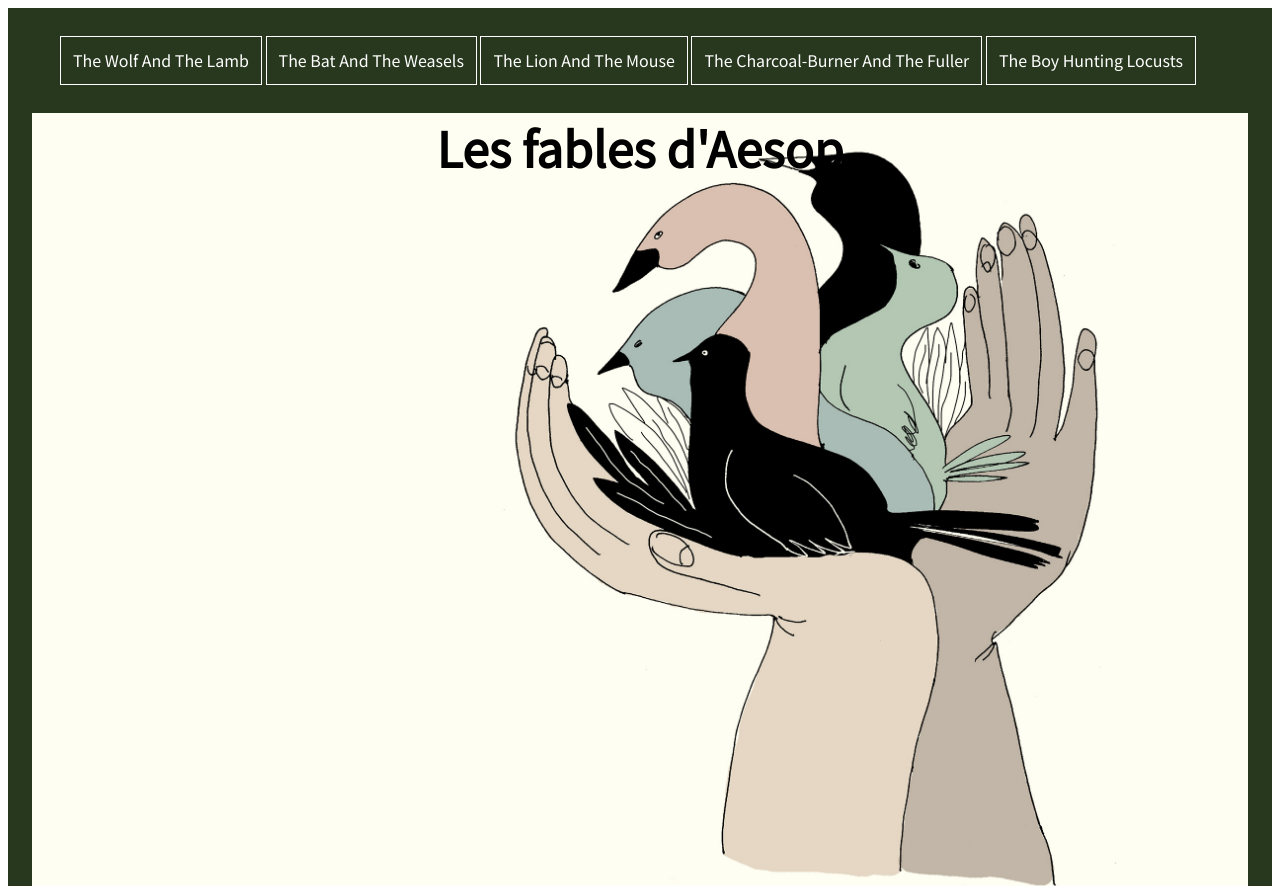
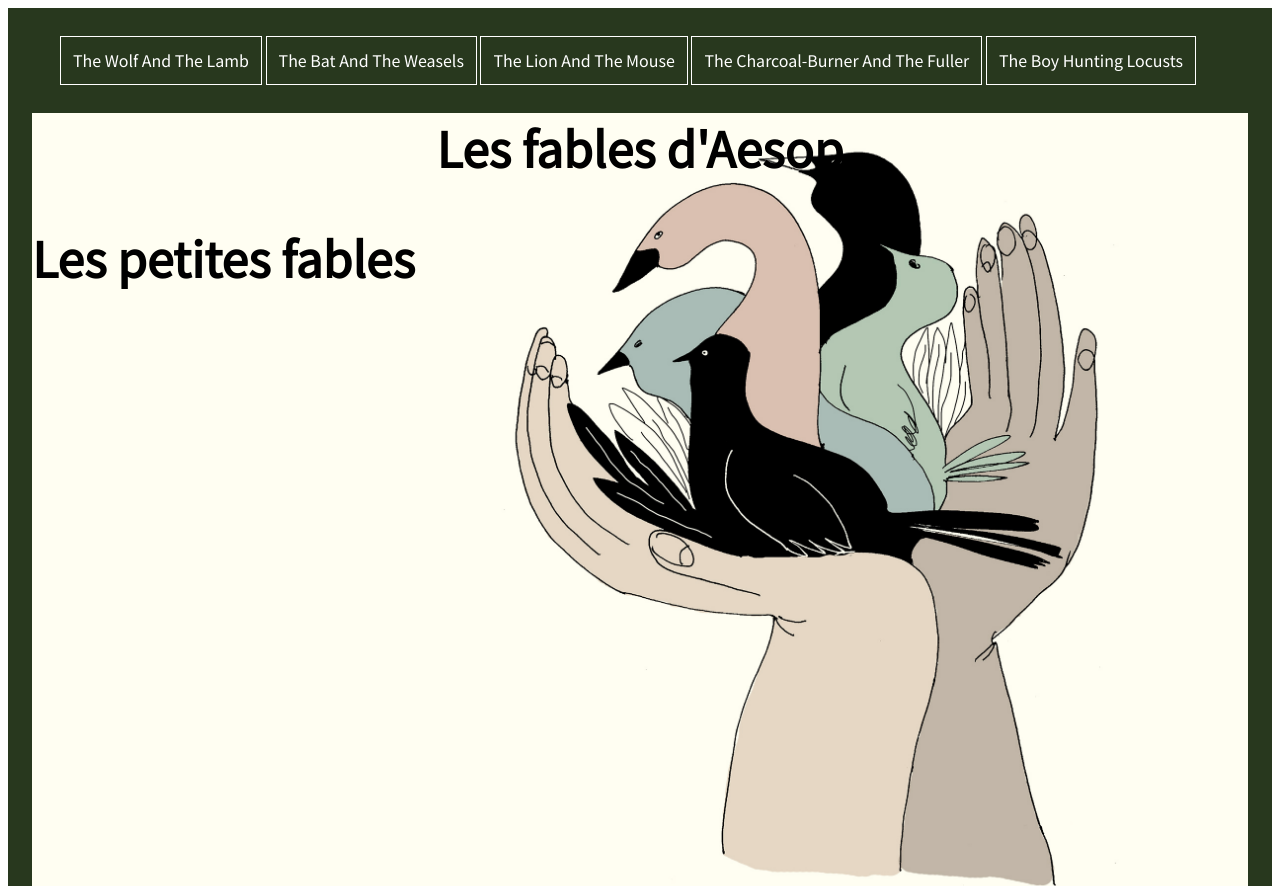
Before and after one commit to Capucineqmn/D3-projet1, a plain HTML site: page index.html in a window 1280 px wide. Shown: the top 886 px of the page. Drawn offline with Linux system fonts and the light colour scheme; a web font is replaced by a local one.

Commit message:
correctionh2
Les petites fables

```diff
--- a/index.html
+++ b/index.html
@@ -23,8 +23,8 @@
 
   <div class="hero">
     <h1>Les fables d'Aesop</h1>
-
-  </div>
+    <h2>Les petites fables</h2>
+    </div>
 
   <section id="section01" class="odd">
     <div class="content">
```
